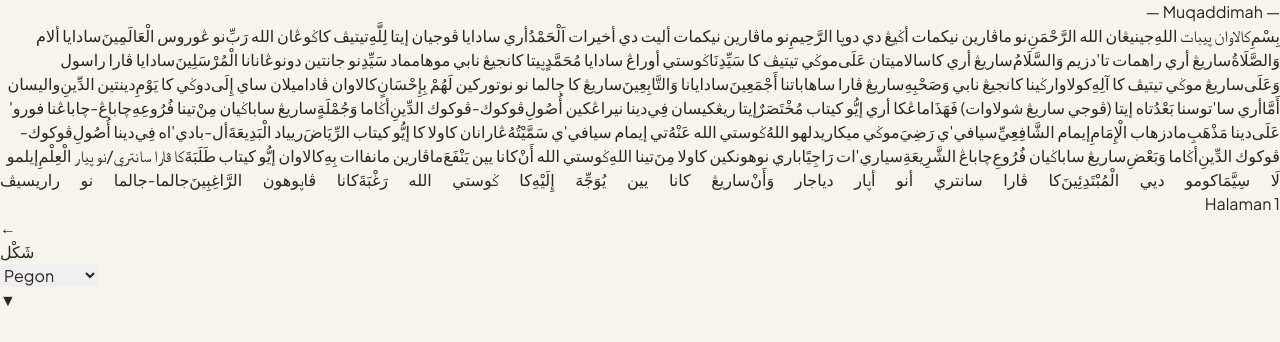
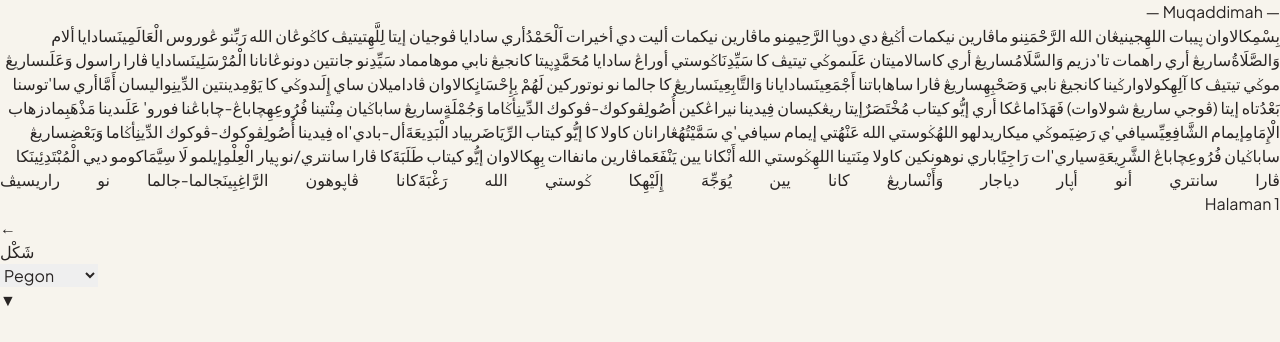
Before and after one commit to huonline/riyadul-badi-ah, a React (Vite) app: page / in a window 1280 px wide. Both pictures are taken after a click on the button "Mulai Membaca Bab 1". Shown: the top 342 px of the page. Built offline with nearby package versions, Linux system fonts and the light colour scheme.

Commit message:
Refactor lugot area layout and styles
Updated the layout and styling of the lugot area to ensure consistent rotation and alignment across all modes.

```diff
--- a/src/app.jsx
+++ b/src/app.jsx
@@ -116,33 +116,31 @@ export default function App() {
                 if (lugotMode === 'latin') displayLugot = item.lugot;
                 if (lugotMode === 'pegon') displayLugot = latinToPegon(item.lugot);
 
-                // Penentu dinamis aliran teks
-                const isRTL = lugotMode === 'pegon';
-
                 return (
                   <React.Fragment key={index}>
                     <span className="relative inline">
                       {/* Teks Arab Matan diamankan di z-10 agar selalu di atas */}
                       <span className="relative z-10">{kataMatan}</span>
 
-                      {/* AREA LUGOT */}
+                      {/* AREA LUGOT: Diperbaiki agar putaran selalu sama, tapi bungkus baris sesuai jenis bahasanya */}
                       {lugotMode !== 'hide' && (
                         <span
                           className="absolute pointer-events-none z-0"
                           style={{
-                            top: '48px', // Posisi dikunci pakai Pixel (px) agar tidak memanjat ke atas
-                            right: isRTL ? '0' : 'auto', // Pegon nempel di kanan
-                            left: !isRTL ? '0' : 'auto', // Latin nempel di kiri
-                            transform: isRTL ? 'rotate(-28deg)' : 'rotate(28deg)', // Rotasi dinamis ↙ dan ↘
-                            transformOrigin: isRTL ? 'top right' : 'top left',
-                            width: '85px',
+                            top: '48px',
+                            right: '0',
+                            transform: 'rotate(-28deg)', // Miring SELALU kanan ke kiri untuk semua mode
+                            transformOrigin: 'top right',
+                            width: '90px', // Lebar ruang lugot
+                            textAlign: 'right', // Memaksa kotak selalu menempel ke kanan (pangkal huruf Arab)
                             textAlignLast: 'auto',
-                            textJustify: 'auto'
+                            textJustify: 'auto',
+                            direction: lugotMode === 'pegon' ? 'rtl' : 'ltr' // Kunci arah pemotongan baris baru
                           }}
-                          dir={isRTL ? 'rtl' : 'ltr'}
                         >
                           <span
-                            className={`block text-[10px] leading-[1.15rem] text-amber-950 font-semibold whitespace-normal break-words bg-[#fffdf9]/95 px-1 py-0.5 rounded shadow-sm border border-stone-200/50 ${isRTL ? 'text-right' : 'text-left'}`}
+                            className="inline-block text-[10px] leading-[1.2rem] text-amber-950 font-semibold whitespace-normal break-words bg-[#fffdf9]/95 px-1 py-0.5 rounded shadow-sm border border-stone-200/50"
+                            style={{ textAlign: lugotMode === 'pegon' ? 'right' : 'left' }}
                           >
                             {displayLugot}
                           </span>
```
